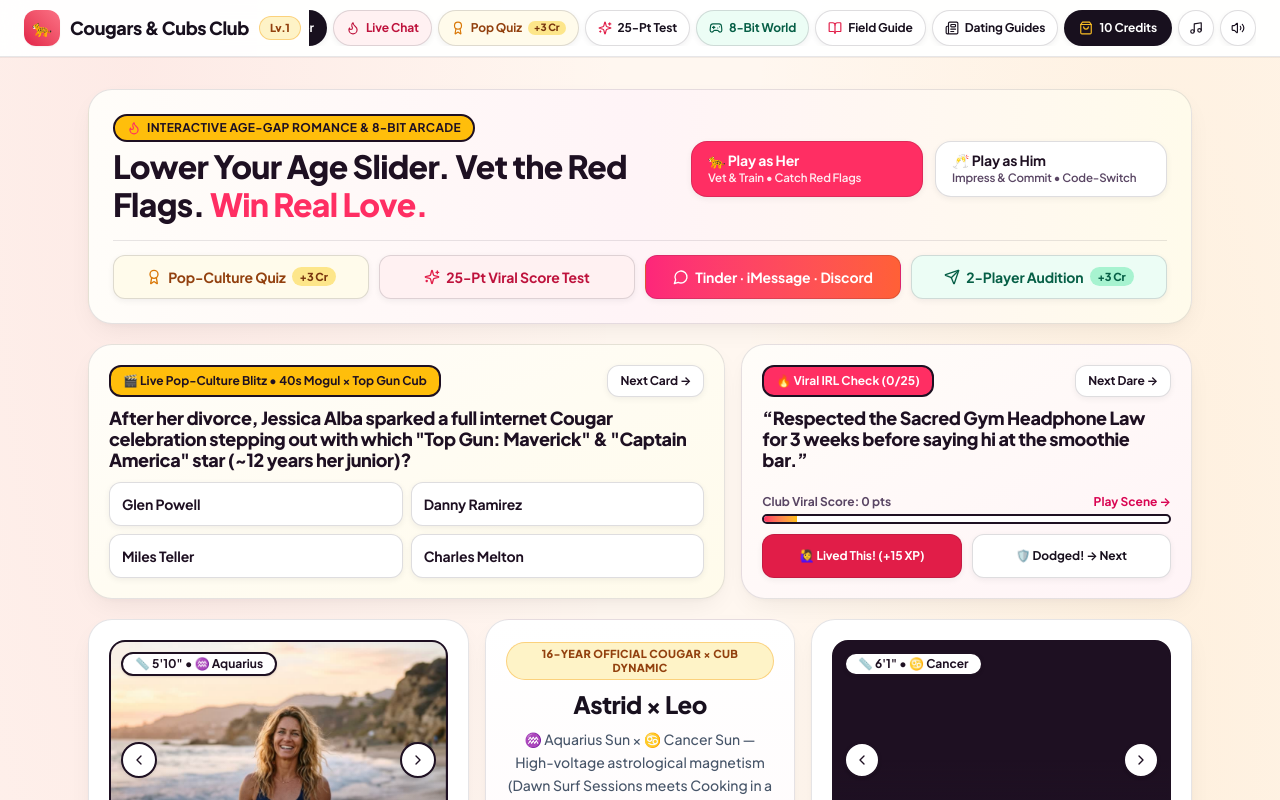
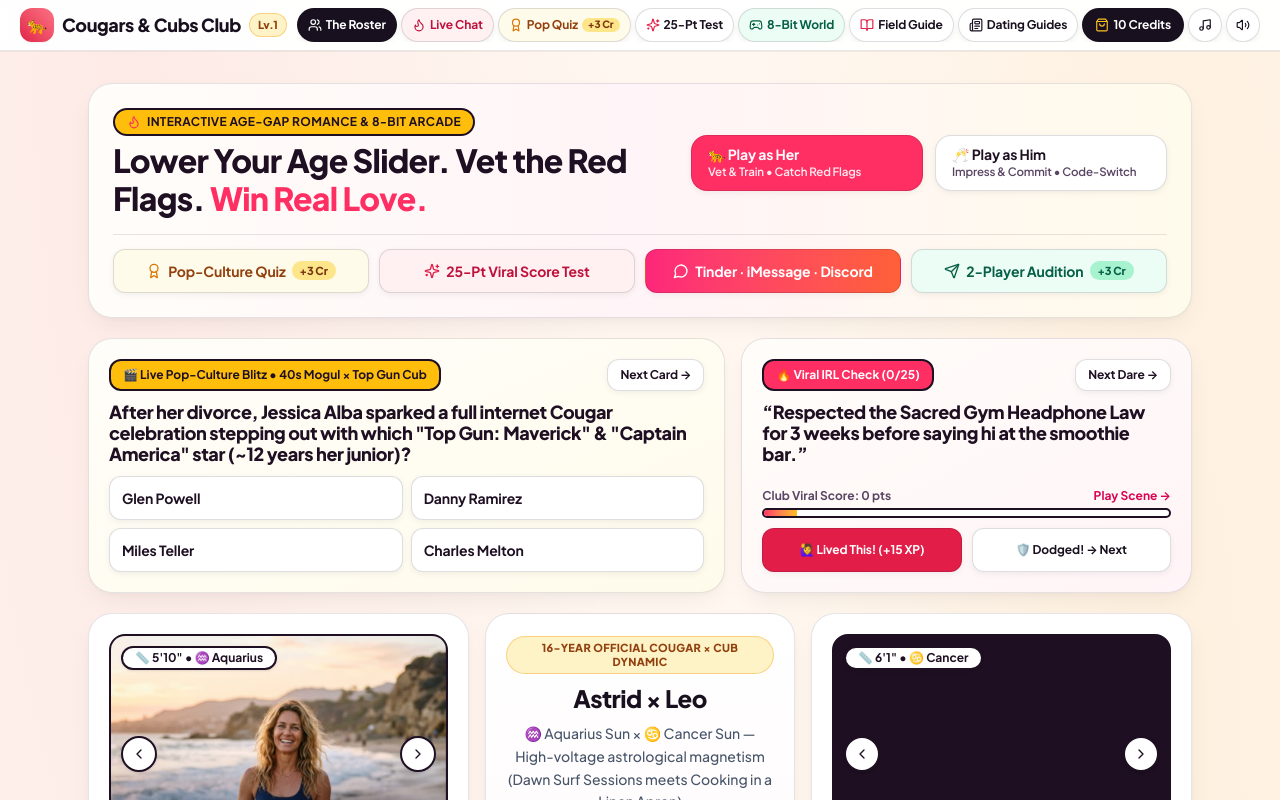
Before and after one commit to sudosoph/velvet-den, a React (Vite) app: page / in a window 1280 px wide. Shown: the top 800 px of the page. Built offline with nearby package versions, Linux system fonts and the light colour scheme; a web font is replaced by a local one.

Commit message:
fix(v22b): fit all 10 TopHudBar pills cleanly at 1280px+ and portal Roster Dossier modal to viewport

```diff
--- a/src/components/PairingMixerView.tsx
+++ b/src/components/PairingMixerView.tsx
@@ -1,4 +1,5 @@
 import React, { useState } from 'react';
+import { createPortal } from 'react-dom';
 import {
   Award,
   ChevronLeft,
@@ -916,7 +917,8 @@ export const PairingMixerView: React.FC<PairingMixerViewProps> = ({
       </section>
 
       {/* FULL PROFILE DOSSIER MODAL (Read 100% of any Roster Member anywhere!) */}
-      {inspectedProfile && (
+      {inspectedProfile &&
+        createPortal(
           <div
             className="fixed inset-0 z-50 flex items-center justify-center bg-[#18101E]/60 p-4 backdrop-blur-xs"
             onClick={() => setInspectedProfile(null)}
@@ -1001,7 +1003,8 @@ export const PairingMixerView: React.FC<PairingMixerViewProps> = ({
                 </button>
               </div>
             </div>
-        </div>
+          </div>,
+          document.body,
         )}
 
       <div className="text-center">
@@ -1015,7 +1018,8 @@ export const PairingMixerView: React.FC<PairingMixerViewProps> = ({
       </div>
 
       {/* MODAL DRAWER: CUSTOMIZE NAMES, DRINKS & TWISTS / VIP SCENES */}
-      {activeDrawer && (
+      {activeDrawer &&
+        createPortal(
           <div
             className="fixed inset-0 z-50 flex items-center justify-center bg-[#1E1022]/60 p-4 backdrop-blur-sm"
             role="dialog"
@@ -1256,7 +1260,8 @@ export const PairingMixerView: React.FC<PairingMixerViewProps> = ({
               </button>
             </div>
           </div>
-        </div>
+        </div>,
+          document.body,
         )}
 
       {/* Sticky Mobile Launch Bar */}
--- a/src/components/TopHudBar.tsx
+++ b/src/components/TopHudBar.tsx
@@ -72,41 +72,41 @@ export const TopHudBar: React.FC<TopHudBarProps> = ({
 
   return (
     <header className="sticky top-0 z-30 border-b border-[#18101E]/10 bg-white/95 backdrop-blur-md shadow-2xs">
-      <div className="mx-auto flex w-full max-w-7xl flex-col gap-2 px-4 py-2.5 sm:px-6 xl:flex-row xl:items-center xl:justify-between">
+      <div className="mx-auto flex w-full max-w-[1380px] flex-col gap-2 px-3 py-2 sm:px-5 xl:flex-row xl:items-center xl:justify-between">
         {/* Brand Identity + Level Pill */}
-        <div className="flex shrink-0 items-center justify-between xl:justify-start gap-2.5">
+        <div className="flex shrink-0 items-center justify-between xl:justify-start gap-2">
           <button
             type="button"
             onClick={handleLogoClick}
-            className="group flex shrink-0 items-center gap-2.5 text-left cursor-pointer"
+            className="group flex shrink-0 items-center gap-2 text-left cursor-pointer"
           >
-            <span className="flex h-9 w-9 shrink-0 items-center justify-center rounded-xl bg-gradient-to-tr from-[#E11D48] to-[#FB7185] text-base text-white shadow-xs group-hover:scale-105 transition">
+            <span className="flex h-8.5 w-8.5 shrink-0 items-center justify-center rounded-xl bg-gradient-to-tr from-[#E11D48] to-[#FB7185] text-base text-white shadow-xs group-hover:scale-105 transition">
               🐆
             </span>
-            <span className="font-display text-lg whitespace-nowrap text-[#18101E] group-hover:text-[#E11D48] transition-colors">
+            <span className="font-display text-base sm:text-lg whitespace-nowrap text-[#18101E] group-hover:text-[#E11D48] transition-colors">
               {BRAND_CONFIG.name}
             </span>
           </button>
 
           {levelBadge && (
-            <span className="inline-flex h-6 items-center rounded-full bg-[#FEF3C7] border border-[#F59E0B]/40 px-2.5 text-[11px] font-extrabold text-[#92400E] whitespace-nowrap">
+            <span className="inline-flex h-6 items-center rounded-full bg-[#FEF3C7] border border-[#F59E0B]/40 px-2 text-[11px] font-extrabold text-[#92400E] whitespace-nowrap">
               {levelBadge}
             </span>
           )}
         </div>
 
         {/* Unified Top Navigation Bar: Roster, Live Chat, Pop Quiz (+3 Cr), 25-Pt Test, 8-Bit World, Guides & Wallet */}
-        <nav className="flex w-full xl:w-auto overflow-x-auto no-scrollbar items-center xl:justify-end gap-1.5 pb-0.5 xl:pb-0">
+        <nav className="flex w-full xl:w-auto xl:ml-auto overflow-x-auto no-scrollbar items-center justify-start gap-1 pb-0.5 xl:pb-0">
           <button
             type="button"
             onClick={onGoHome}
-            className={`pop-btn shrink-0 whitespace-nowrap inline-flex h-9 items-center justify-center gap-1.5 rounded-full px-3 text-xs font-bold cursor-pointer ${
+            className={`pop-btn shrink-0 whitespace-nowrap inline-flex h-8.5 items-center justify-center gap-1 rounded-full px-2.5 text-xs font-bold cursor-pointer ${
               activeTab === 'game'
                 ? 'bg-[#18101E] text-white'
                 : 'bg-white text-[#18101E] hover:bg-[#F8FAFC]'
             }`}
           >
-            <Users className="h-3.5 w-3.5" />
+            <Users className="h-3.5 w-3.5 shrink-0" />
             <span>The Roster</span>
           </button>
 
@@ -114,13 +114,13 @@ export const TopHudBar: React.FC<TopHudBarProps> = ({
             type="button"
             title="Live AI Chat on Tinder, iMessage & Discord"
             onClick={() => (activeTab === 'inbox' ? onSelectTab('game') : onOpenLiveInbox())}
-            className={`pop-btn shrink-0 whitespace-nowrap inline-flex h-9 items-center justify-center gap-1.5 rounded-full px-3 text-xs font-bold cursor-pointer ${
+            className={`pop-btn shrink-0 whitespace-nowrap inline-flex h-8.5 items-center justify-center gap-1 rounded-full px-2.5 text-xs font-bold cursor-pointer ${
               activeTab === 'inbox'
                 ? 'bg-gradient-to-r from-[#FD267A] to-[#FF6036] text-white border-transparent'
                 : 'bg-[#FFF1F2] text-[#BE123C] hover:bg-[#FFE4E6]'
             }`}
           >
-            <Flame className="h-3.5 w-3.5" />
+            <Flame className="h-3.5 w-3.5 shrink-0" />
             <span>Live Chat</span>
           </button>
 
@@ -128,7 +128,7 @@ export const TopHudBar: React.FC<TopHudBarProps> = ({
             <button
               type="button"
               onClick={onOpenPopTrivia}
-              className="pop-btn shrink-0 whitespace-nowrap inline-flex h-9 items-center justify-center gap-1.5 rounded-full bg-[#FFFBEB] hover:bg-[#FEF3C7] px-3 text-xs font-bold text-[#92400E] cursor-pointer"
+              className="pop-btn shrink-0 whitespace-nowrap inline-flex h-8.5 items-center justify-center gap-1 rounded-full bg-[#FFFBEB] hover:bg-[#FEF3C7] px-2.5 text-xs font-bold text-[#92400E] cursor-pointer"
             >
               <Award className="h-3.5 w-3.5 text-[#D97706] shrink-0" />
               <span className="whitespace-nowrap">Pop Quiz</span>
@@ -142,7 +142,7 @@ export const TopHudBar: React.FC<TopHudBarProps> = ({
             <button
               type="button"
               onClick={onOpenChecklist}
-              className="pop-btn shrink-0 whitespace-nowrap inline-flex h-9 items-center justify-center gap-1.5 rounded-full bg-white hover:bg-[#FFF1F2] px-3 text-xs font-bold text-[#18101E] cursor-pointer"
+              className="pop-btn shrink-0 whitespace-nowrap inline-flex h-8.5 items-center justify-center gap-1 rounded-full bg-white hover:bg-[#FFF1F2] px-2.5 text-xs font-bold text-[#18101E] cursor-pointer"
             >
               <Sparkles className="h-3.5 w-3.5 text-[#E11D48] shrink-0" />
               <span className="whitespace-nowrap">25-Pt Test</span>
@@ -152,7 +152,7 @@ export const TopHudBar: React.FC<TopHudBarProps> = ({
           <button
             type="button"
             onClick={() => onSelectTab(activeTab === 'world' ? 'game' : 'world')}
-            className={`pop-btn shrink-0 whitespace-nowrap inline-flex h-9 items-center justify-center gap-1.5 rounded-full px-3 text-xs font-bold cursor-pointer ${
+            className={`pop-btn shrink-0 whitespace-nowrap inline-flex h-8.5 items-center justify-center gap-1 rounded-full px-2.5 text-xs font-bold cursor-pointer ${
               activeTab === 'world'
                 ? 'bg-[#059669] text-white border-transparent'
                 : 'bg-[#ECFDF5] text-[#065F46] hover:bg-[#D1FAE5]'
@@ -165,7 +165,7 @@ export const TopHudBar: React.FC<TopHudBarProps> = ({
           <button
             type="button"
             onClick={onOpenFieldGuide}
-            className="pop-btn shrink-0 whitespace-nowrap inline-flex h-9 items-center justify-center gap-1.5 rounded-full bg-white px-3 text-xs font-bold text-[#18101E] hover:bg-[#F8FAFC] cursor-pointer"
+            className="pop-btn shrink-0 whitespace-nowrap inline-flex h-8.5 items-center justify-center gap-1 rounded-full bg-white px-2.5 text-xs font-bold text-[#18101E] hover:bg-[#F8FAFC] cursor-pointer"
           >
             <BookOpen className="h-3.5 w-3.5 text-[#E11D48] shrink-0" />
             <span>Field Guide</span>
@@ -174,7 +174,7 @@ export const TopHudBar: React.FC<TopHudBarProps> = ({
           <button
             type="button"
             onClick={() => onSelectTab(activeTab === 'journal' ? 'game' : 'journal')}
-            className={`pop-btn shrink-0 whitespace-nowrap inline-flex h-9 items-center justify-center gap-1.5 rounded-full px-3 text-xs font-bold cursor-pointer ${
+            className={`pop-btn shrink-0 whitespace-nowrap inline-flex h-8.5 items-center justify-center gap-1 rounded-full px-2.5 text-xs font-bold cursor-pointer ${
               activeTab === 'journal'
                 ? 'bg-[#18101E] text-white'
                 : 'bg-white text-[#18101E] hover:bg-[#F8FAFC]'
@@ -187,14 +187,14 @@ export const TopHudBar: React.FC<TopHudBarProps> = ({
           <button
             type="button"
             onClick={onOpenBoutique}
-            className="pop-btn shrink-0 whitespace-nowrap inline-flex h-9 items-center justify-center gap-1.5 rounded-full bg-[#18101E] hover:bg-[#2E1F38] px-3.5 text-xs font-bold text-white cursor-pointer"
+            className="pop-btn shrink-0 whitespace-nowrap inline-flex h-8.5 items-center justify-center gap-1 rounded-full bg-[#18101E] hover:bg-[#2E1F38] px-3 text-xs font-bold text-white cursor-pointer"
           >
             {wallet.isFounderUnlimited ? (
-              <Wrench className="h-3.5 w-3.5 text-[#FBBF24]" />
+              <Wrench className="h-3.5 w-3.5 text-[#FBBF24] shrink-0" />
             ) : wallet.isVip ? (
-              <Crown className="h-3.5 w-3.5 text-[#FBBF24]" />
+              <Crown className="h-3.5 w-3.5 text-[#FBBF24] shrink-0" />
             ) : (
-              <ShoppingBag className="h-3.5 w-3.5 text-[#FBBF24]" />
+              <ShoppingBag className="h-3.5 w-3.5 text-[#FBBF24] shrink-0" />
             )}
             <span className="whitespace-nowrap">
               {wallet.isFounderUnlimited
@@ -212,7 +212,7 @@ export const TopHudBar: React.FC<TopHudBarProps> = ({
               setBgmOn(playing);
               if (playing) setMuted(false);
             }}
-            className={`pop-btn shrink-0 inline-flex h-9 w-9 items-center justify-center rounded-full cursor-pointer ${
+            className={`pop-btn shrink-0 inline-flex h-8.5 w-8.5 items-center justify-center rounded-full cursor-pointer ${
               bgmOn ? 'bg-[#E11D48] text-white' : 'bg-white text-[#18101E] hover:bg-[#F8FAFC]'
             }`}
             aria-label={bgmOn ? 'Pause lounge soundtrack' : 'Play lounge soundtrack'}
@@ -228,7 +228,7 @@ export const TopHudBar: React.FC<TopHudBarProps> = ({
               setMuted(nextMuted);
               if (nextMuted) setBgmOn(false);
             }}
-            className="pop-btn shrink-0 inline-flex h-9 w-9 items-center justify-center rounded-full bg-white text-[#18101E] hover:bg-[#F8FAFC] cursor-pointer"
+            className="pop-btn shrink-0 inline-flex h-8.5 w-8.5 items-center justify-center rounded-full bg-white text-[#18101E] hover:bg-[#F8FAFC] cursor-pointer"
             aria-label={muted ? 'Unmute game audio' : 'Mute game audio'}
             title={muted ? 'Unmute game sound effects' : 'Mute game sound effects'}
           >
```
Lines whose indentation alone changed are shown as unchanged.
